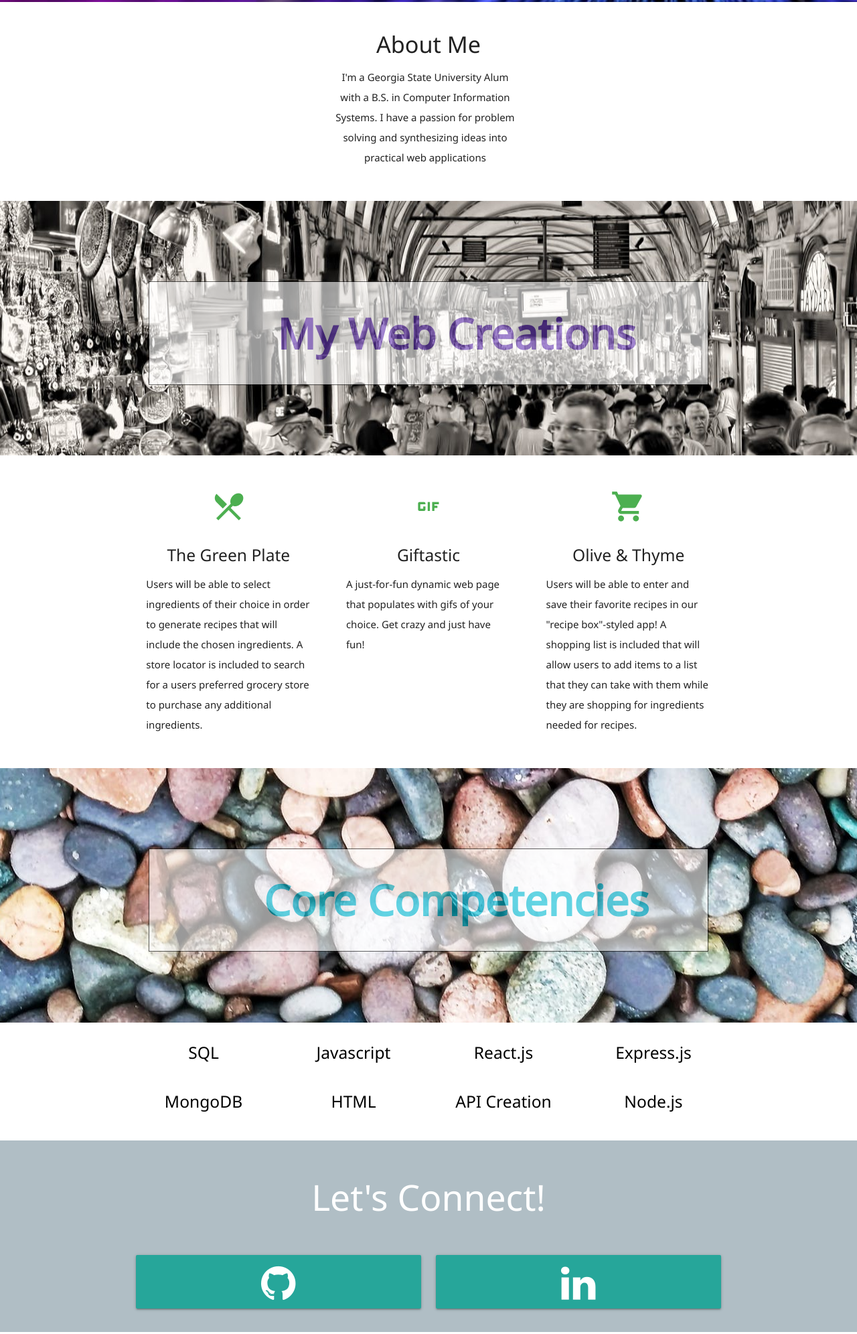
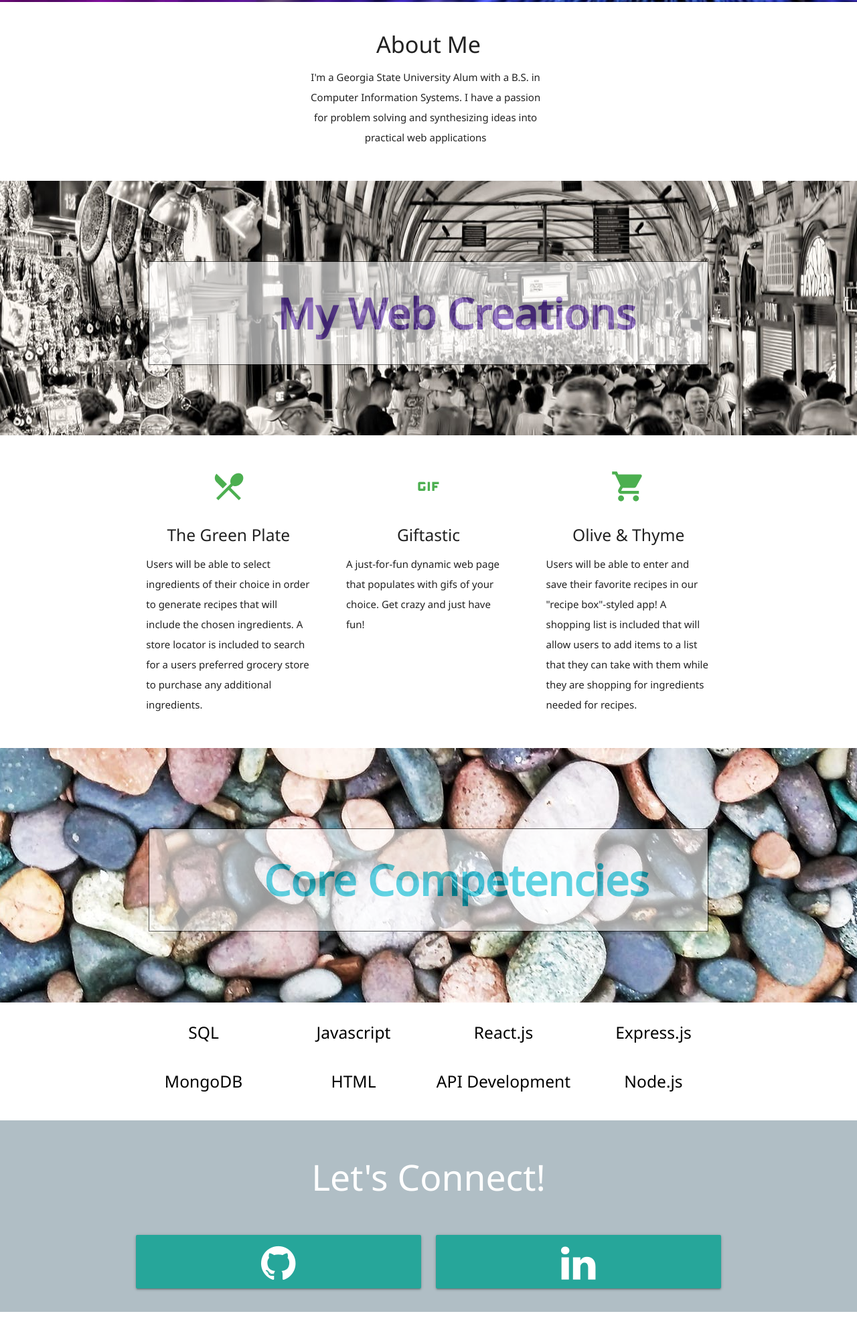
Before and after one commit to elizabethtfox/elizabeth-fox, a plain HTML site: page parallax-template/index.html in a window 1280 px wide. Shown: the part 441-2433 px from the top of the page at 67% size. Drawn offline with nearby package versions, Linux system fonts and the light colour scheme.

```diff
--- a/parallax-template/css/style.css
+++ b/parallax-template/css/style.css
@@ -25,7 +25,7 @@
 }
 
 #aboutMe{
-  padding: 0px 302px 0px 292px;
+  padding: 0px 30% 0px 29%;
 }
 
 #middle {
--- a/parallax-template/index.html
+++ b/parallax-template/index.html
@@ -136,7 +136,7 @@
           <h5 class="center black-text">HTML</h5>
         </div>
         <div class="col s12 m3">
-          <h5 class="center black-text">API Creation</h5>
+          <h5 class="center black-text">API Development</h5>
         </div>
         <div class="col s12 m3">
           <h5 class="center black-text">Node.js</h5>
```
